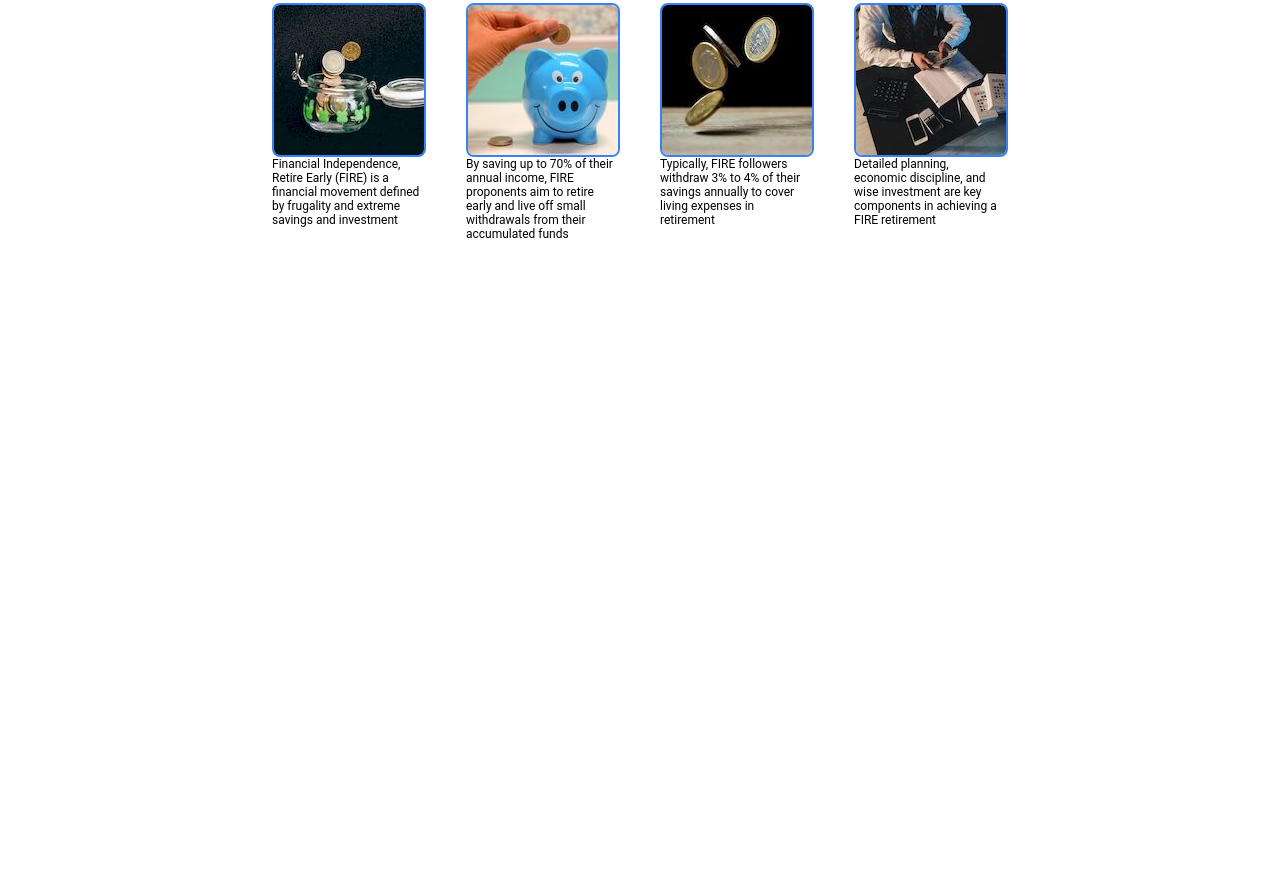
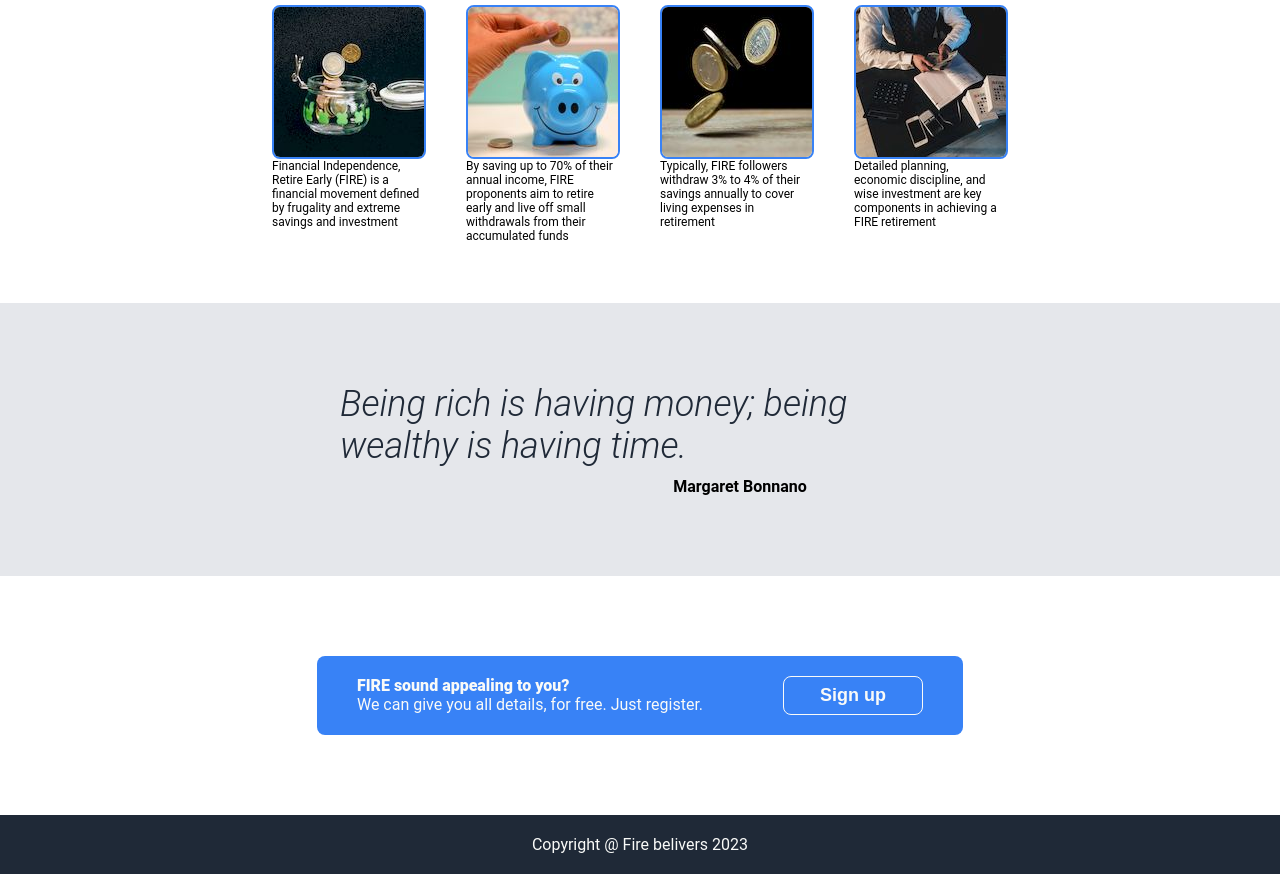
Before and after one commit to zbranca/odin-landing-page, a plain HTML site: page index.html in a window 1280 px wide. Shown: the part 625-1499 px from the top of the page. Before the commit the page ends 926 px from the top, so only its background shows below. Drawn offline with Linux system fonts and the light colour scheme.

Commit message:
finish 'call-to-action' part

```diff
--- a/index.html
+++ b/index.html
@@ -55,6 +55,26 @@
       </div>
     </div>
   </div>
+  <div class="quote">
+    <div class="quote-text">
+      Being rich is having money; being wealthy is having time.
+    </div>
+    <div class="quote-name">
+      Margaret Bonnano
+    </div>
+  </div>
+  <div class="action-call">
+    <div class="action-call-blue">
+      <div class="action-text">
+        <span class="action-title">FIRE sound appealing to you?</span>
+        <span>We can give you all details, for free. Just register.</span>
+      </div>
+      <button id="button-footer">Sign up</button>
+  </div>
+  </div>
+  <div class="footer">
+    <span>Copyright @ Fire belivers 2023</span>
+  </div>
 
 </body>
 
--- a/styles.css
+++ b/styles.css
@@ -22,7 +22,7 @@ a {
 }
 
 button {
-  border: none;
+  border:1px solid #1F2937;
   border-radius: 8px;
   background: #3882F6;
   padding: 8px 36px;
@@ -50,7 +50,6 @@ button {
 .menu {
   display: flex;
   justify-content:space-between;
-
 }
 
 .right-links {
@@ -66,7 +65,7 @@ button {
 
 .title {
   display: flex;
-  justify-content: space-between;
+  justify-content: center;
   gap: 50px;
 }
 
@@ -129,3 +128,69 @@ button {
   width: 150px;
   font-size: 12px;
 }
+
+.quote {
+  display: flex;
+  flex-direction: column;
+  gap: 10px;
+  justify-content: center;
+  align-items: center;
+  padding: 80px;
+  background-color: #E5E7EB;
+
+}
+
+.quote-text {
+  font-size: 36px;
+  font-weight: 300;
+  font-style: italic;
+  color: #1F2937;
+  max-width: 600px;
+}
+
+.quote-name {
+  font-size: 16px;
+  font-weight: bold;
+  padding-left: 200px;
+}
+
+.footer {
+  display: flex;
+  justify-content: center;
+  align-items: center;
+  background-color: #1F2937;
+  color: #F9FAF8;
+  padding: 20px;
+}
+
+.action-call {
+  display: flex;
+  justify-content: center;
+  align-items: center;
+
+}
+
+.action-call-blue {
+  display: flex;
+  justify-content: space-between;
+  margin: 80px 100px 80px 100px;
+  padding: 20px 40px;
+  background-color: #3882F6;
+  border-radius: 8px;
+  color: #F9FAF8;
+  gap: 80px;
+}
+
+.action-text {
+  display: flex;
+  flex-direction: column;
+  align-items: baseline;
+}
+
+.action-title {
+  font-weight: 800;
+}
+
+#button-footer {
+  border-color: #F9FAF8;
+}
```
